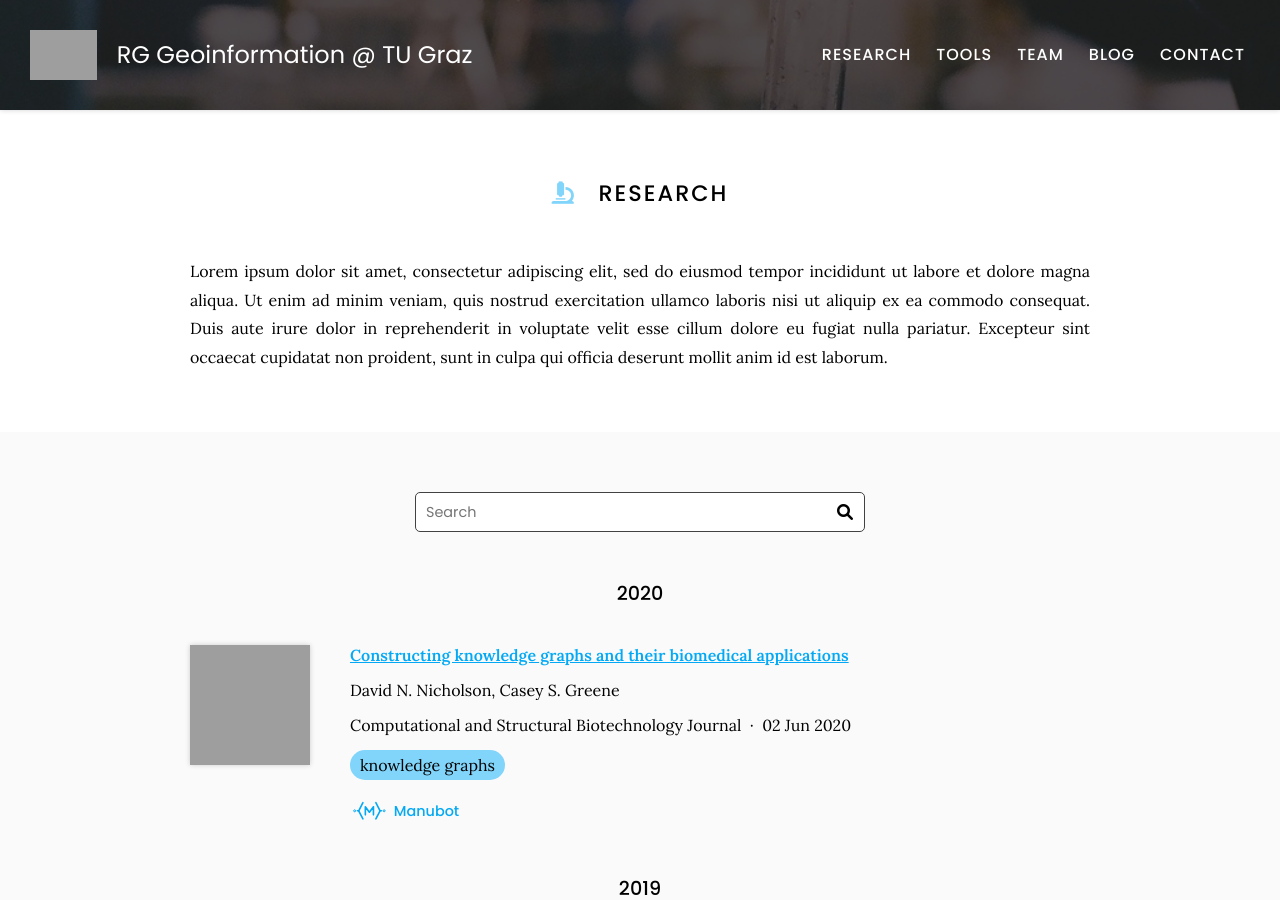
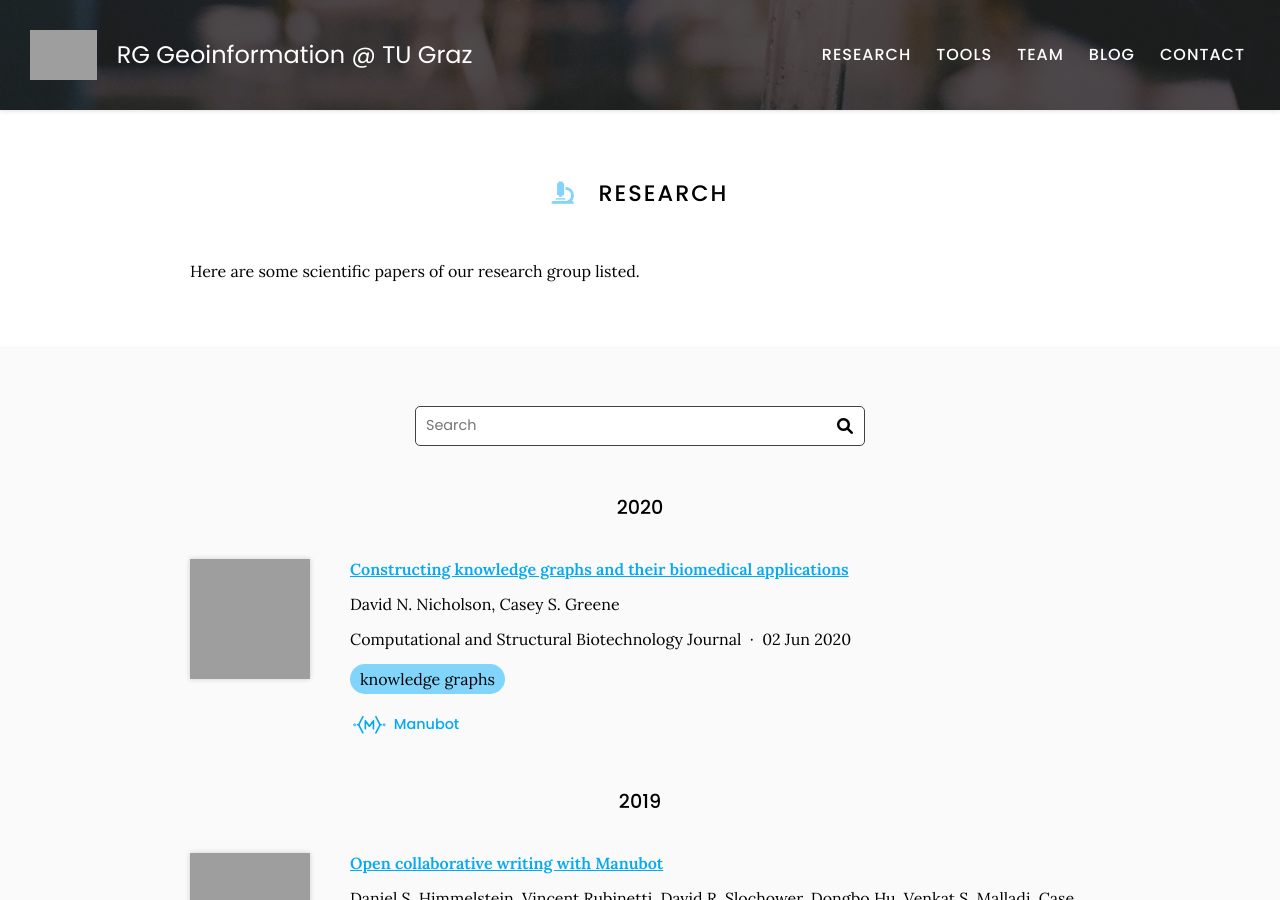
Before and after one commit to Geoinfo-TUGraz/Geoinfo-TUGraz.github.io, a Jekyll site: the page built from research/index.md, in a window 1280 px wide and 900 px high. Built offline with Jekyll 4.4.1, drawn with Linux system fonts in a browser that asks for light colours; grey boxes are pictures that could not be loaded.

Commit message:
Update index.md

```diff
--- a/research/index.md
+++ b/research/index.md
@@ -6,11 +6,7 @@
 ---
 
 # <i class="fas fa-microscope"></i>Research
-
-Lorem ipsum dolor sit amet, consectetur adipiscing elit, sed do eiusmod tempor incididunt ut labore et dolore magna aliqua.
-Ut enim ad minim veniam, quis nostrud exercitation ullamco laboris nisi ut aliquip ex ea commodo consequat.
-Duis aute irure dolor in reprehenderit in voluptate velit esse cillum dolore eu fugiat nulla pariatur.
-Excepteur sint occaecat cupidatat non proident, sunt in culpa qui officia deserunt mollit anim id est laborum.
+Here are some scientific papers of our research group listed.
 
 {% include section.html %}
 
```
